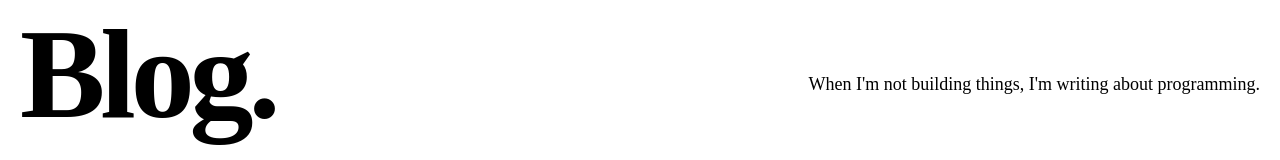
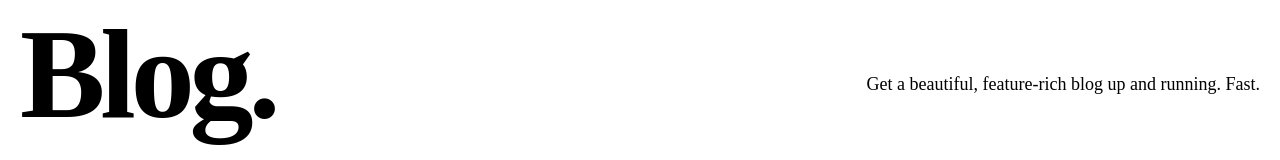
Before and after one commit to sandypockets/nextjs-blog-starter, a Next.js app: page / in a window 1280 px wide. Shown: the part 134-294 px from the top of the page. Built offline with nearby package versions, Linux system fonts and the light colour scheme; no server answers; a web font is replaced by a local one.

Commit message:
Update tagline

```diff
--- a/components/Home/Intro.jsx
+++ b/components/Home/Intro.jsx
@@ -5,7 +5,7 @@ export default function Intro() {
         Blog.
       </h1>
       <h4 className="text-center md:text-left text-lg mt-5 md:pl-8">
-        When I'm not building things, I'm writing about programming.
+        Get a beautiful, feature-rich blog up and running. Fast.
       </h4>
     </section>
   )
```
